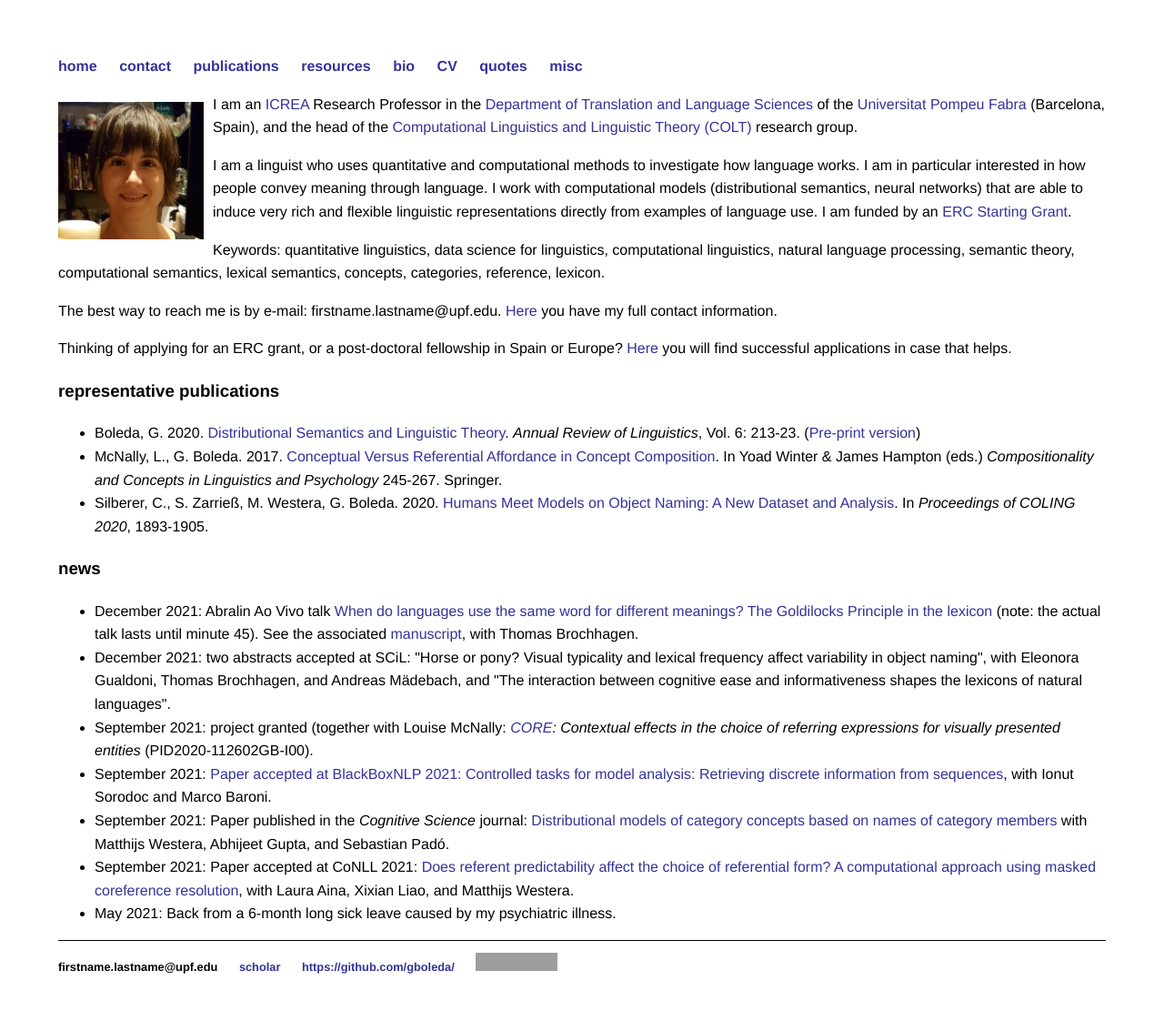
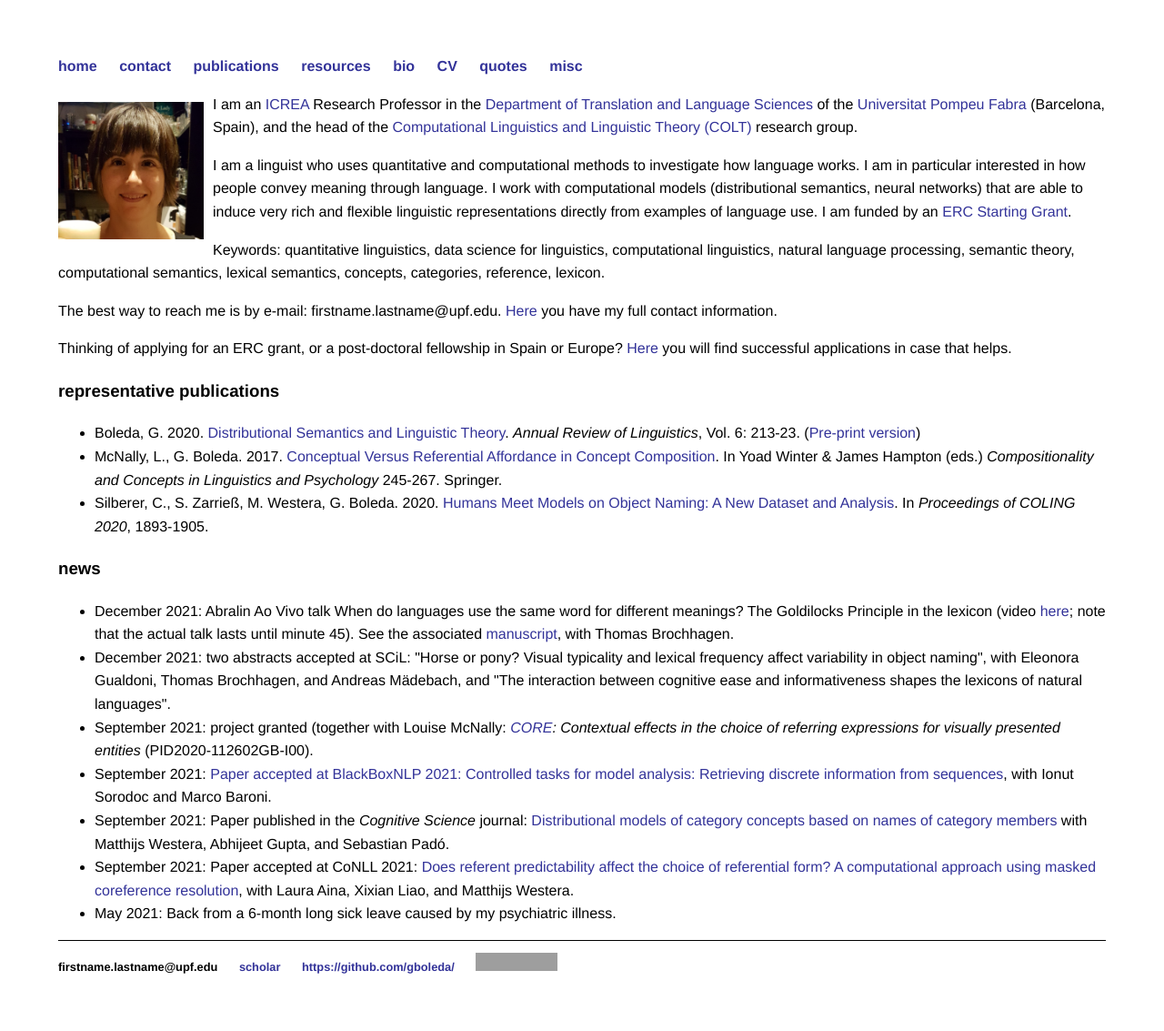
Before and after one commit to gboleda/gboleda.github.io, a Jekyll site: the page built from index.html, in a window 1280 px wide. Shown: the whole page at 91% size. Built offline with Jekyll 4.4.1, drawn with Linux system fonts in a browser that asks for light colours; grey boxes are pictures that could not be loaded.

Commit message:
rev jan 22

```diff
--- a/index.html
+++ b/index.html
@@ -35,7 +35,7 @@ In Yoad Winter &amp; James Hampton (eds.) <i>Compositionality and Concepts in Li
 
 <h3>news</h3>
 <ul>
-  <li>December 2021: Abralin Ao Vivo talk <a href="https://youtu.be/6XP5pGv4RG8">When do languages use the same word for different meanings? The Goldilocks Principle in the lexicon</a> (note: the actual talk lasts until minute 45). See the associated <a href="https://www.aclweb.org/anthology/2020.coling-main.172.pdf">manuscript</a>, with Thomas Brochhagen.</li>
+  <li>December 2021: Abralin Ao Vivo talk When do languages use the same word for different meanings? The Goldilocks Principle in the lexicon (video <a href="https://youtu.be/6XP5pGv4RG8">here</a>; note that the actual talk lasts until minute 45). See the associated <a href="https://www.aclweb.org/anthology/2020.coling-main.172.pdf">manuscript</a>, with Thomas Brochhagen.</li>
   <li>December 2021: two abstracts accepted at SCiL: "Horse or pony? Visual typicality and lexical frequency affect variability in object naming", with Eleonora Gualdoni, Thomas Brochhagen, and Andreas Mädebach, and "The interaction between cognitive ease and informativeness shapes the lexicons of natural languages".</li>
   <li>September 2021: project granted (together with Louise McNally: <i><a href="https://www.upf.edu/web/mcnally/research">CORE</a>: Contextual effects in the choice of referring expressions for visually presented entities</i> (PID2020-112602GB-I00).</li>
   <li>September 2021: <a href="https://aclanthology.org/2021.blackboxnlp-1.37.pdf">Paper accepted at BlackBoxNLP 2021: Controlled tasks for model analysis: Retrieving discrete information from sequences</a>, with Ionut Sorodoc and Marco Baroni.</li>
--- a/pubs/index.html
+++ b/pubs/index.html
@@ -35,7 +35,7 @@ title: publications
 <h2><a name="2022">2022 / forthcoming</a></h2>
 
 <p>Brochhagen, T., G. Boleda. 2022.
-  <a href="https://www.aclweb.org/anthology/2020.coling-main.172.pdf">When do languages use the same word for different meanings? The Goldilocks Principle in colexification</a>. Ms, PsyArXiv.
+  <a href="https://www.aclweb.org/anthology/2020.coling-main.172.pdf">When do languages use the same word for different meanings? The Goldilocks Principle in colexification</a>. Ms, PsyArXiv. (video <a href="https://youtu.be/6XP5pGv4RG8">here</a>; note that the actual talk lasts until minute 45)
 </p>
 
 <h2><a name="2021">2021</a></h2>
```
